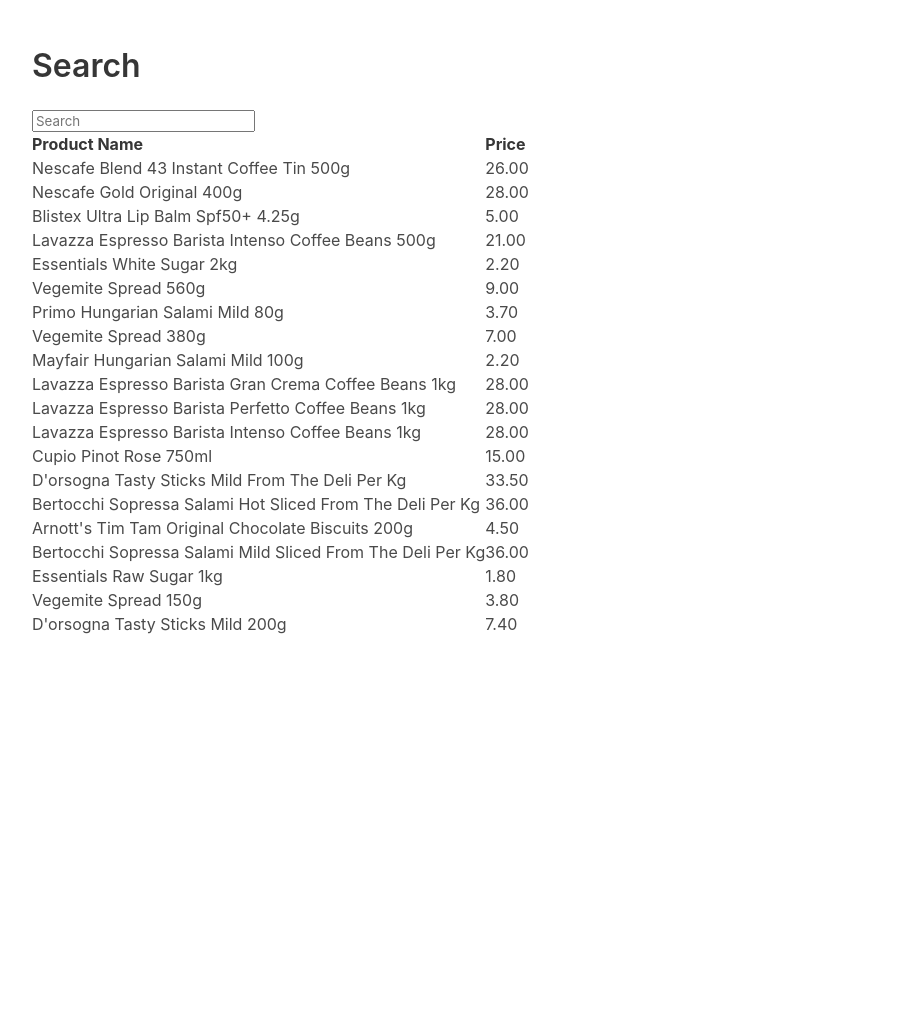
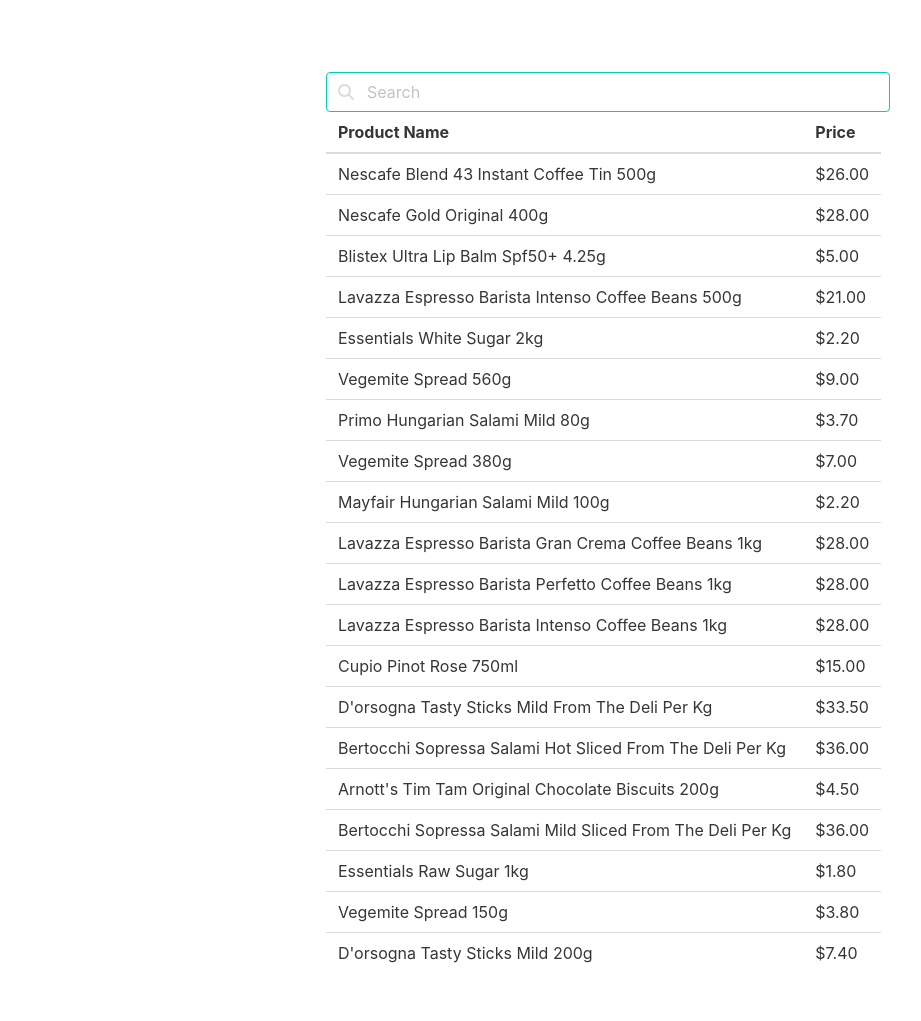
Before and after one commit to capstone-26/Shopping-Assistant, a Django app: template core/templates/search.html in a window 1280 px wide. Shown: the part 56-1077 px from the top of the page, without its empty margins (32-953 px from the left). Before the commit the page ends 690 px from the top, so only its background shows below. Run offline with Django 4.2, Linux system fonts and the light colour scheme; the template is opened without the code that fills it: values that come from a table or form of the project are taken from there, others are empty; data comes from the database, SQL or seed files in the repository; some libraries are stand-ins or nearby versions.

Commit message:
Added basic styling to search page

```diff
--- a/core/templates/search.html
+++ b/core/templates/search.html
@@ -4,19 +4,30 @@
 {% block content %}
 
 <div class="block">
-    <h1 class="title">Search</h1>
+    {% comment %} <h1 class="title">Search</h1> {% endcomment %}
 </div>
 
 <div class="block">
 
+    <div class="columns is-centered">
+        <div class="column is-half">
             <form action="{% url 'search' %}" method="get">
-        <input name="q" type="text" placeholder="Search">
+                <div class="field">
+                    <p class="control has-icons-left">
+                        <input class="input is-primary" name="q" type="text" placeholder="Search">
+                        <span class="icon is-small is-left">
+                            <i class="fas fa-search"></i>
+                        </span>
+                    </p>
+                </div>
             </form>
 
+
+            <div class="block">
+
                 {% comment %} search results {% endcomment %}
-
                 {% if product_list %}
-        <table>
+                <table class="table">
                     <thead>
                         <tr>
                             <th>Product Name</th>
@@ -27,7 +38,7 @@
                         {% for product in product_list %}
                         <tr>
                             <td>{{ product.name }}</td>
-                        <td>{{ product.price }}</td>
+                            <td>${{ product.price }}</td>
                         </tr>
                         {% endfor %}
                     </tbody>
@@ -36,5 +47,9 @@
                 {% endif %}
 
             </div>
+        </div>
+    </div>
+
+</div>
 
 {% endblock %}
```
Lines whose indentation alone changed are shown as unchanged.
